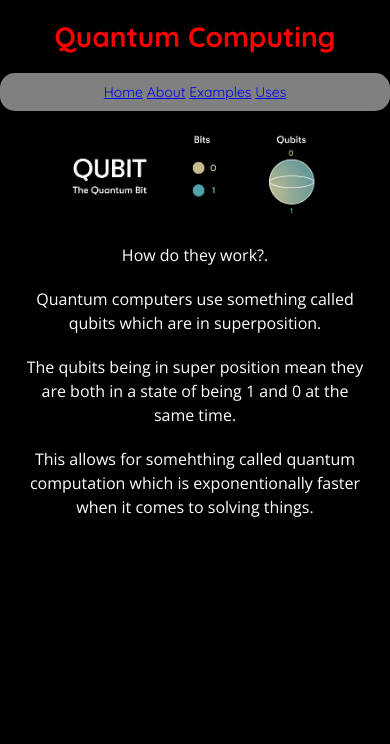
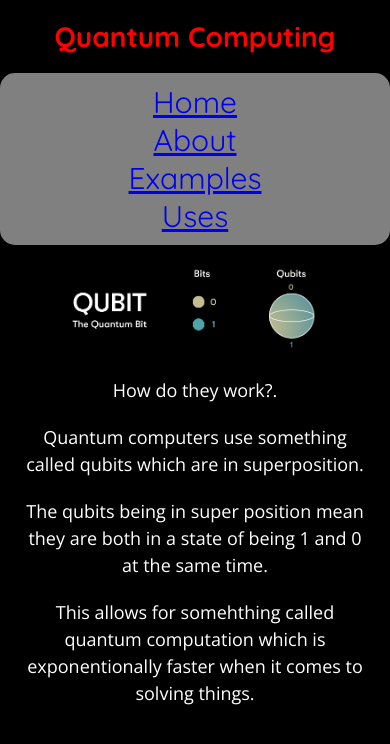
Before and after one commit to Roycewk/cis-195-fall, a plain HTML site: page Unit2/About.html in a window 390 px wide. Drawn offline with nearby package versions, Linux system fonts and the light colour scheme.

Commit message:
fixxxxing

```diff
--- a/Unit2/About.html
+++ b/Unit2/About.html
@@ -17,10 +17,10 @@
 <body>
     <h1>Quantum Computing</h1>
     <nav>
-        <a href="Index.html">Home</a>
-        <a href="About.html">About</a>
-        <a href="Example.html">Examples</a>
-        <a href="Uses.html">Uses</a>
+        <a href="Index.html">Home<br class="responsive-break"></a>
+        <a href="About.html">About<br class="responsive-break"></a>
+        <a href="Example.html">Examples<br class="responsive-break"></a>
+        <a href="Uses.html">Uses<br class="responsive-break"></a>
     </nav>
 </header>
     <div class="image">
--- a/Unit2/style.css
+++ b/Unit2/style.css
@@ -65,8 +65,11 @@ footer {
     }
 
     p {
-        font-size: 16px;
+        font-size: 18px;
     }
+        nav{
+    font-size: 30px;
+}
 }
 @media (min-width: 601px){
 .text {
@@ -78,7 +81,11 @@ footer {
   padding-left: 225px;
   padding-right: auto;
 }
+br.responsive-break
+{
+        display: none;
 }
 .image {
   position: relative;
 }
+}
```
Also changed, not shown: Unit2/Example.html (+4 -4 lines), Unit2/Index.html (+4 -4 lines), Unit2/Uses.Html (+4 -4 lines).
